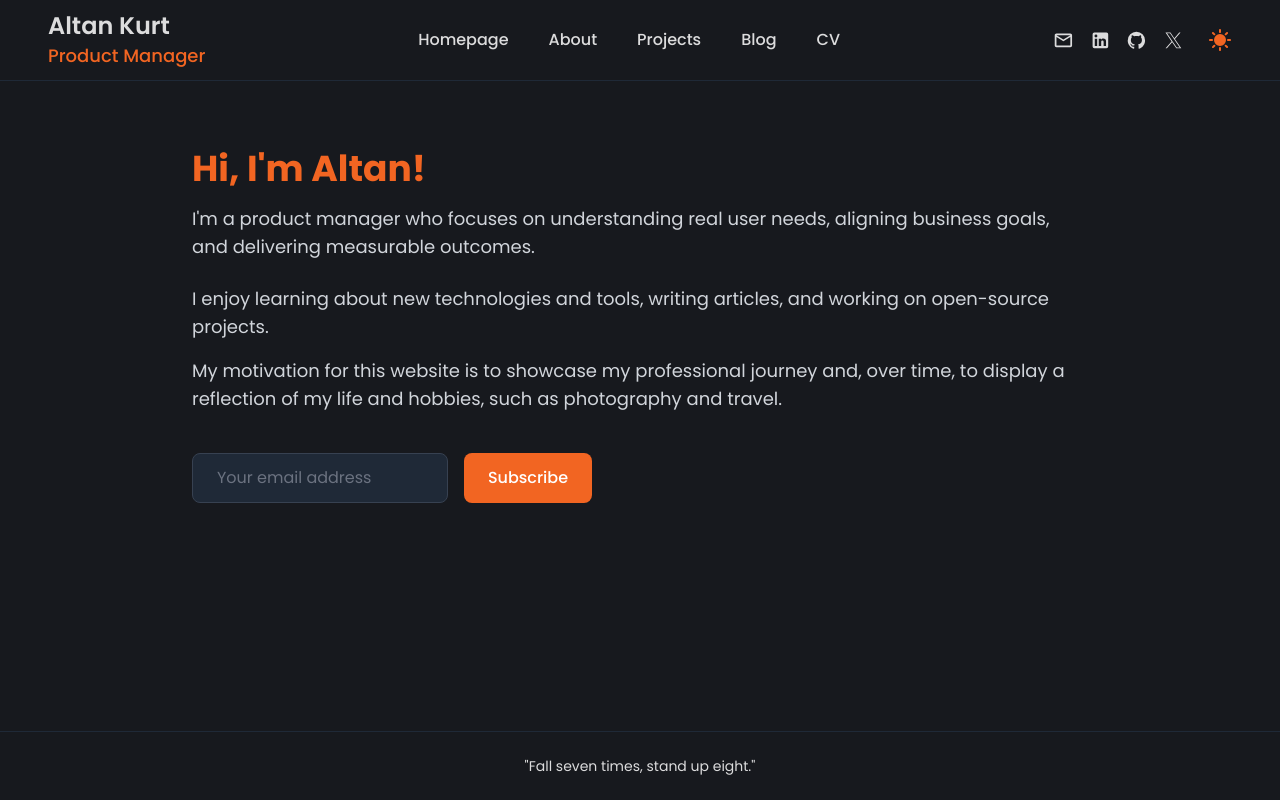
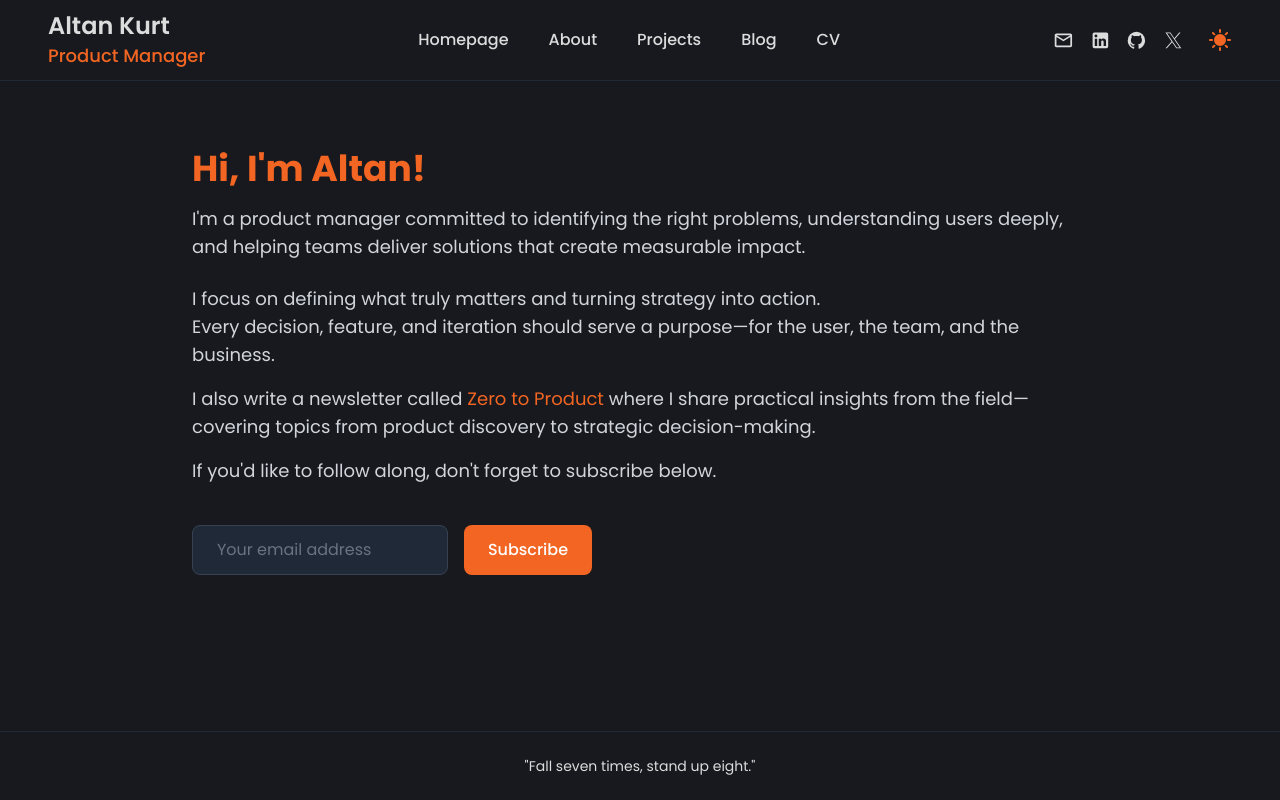
Before and after one commit to altankurt/altankurt.com, a Next.js app: page / in a window 1280 px wide. Built offline with nearby package versions, Linux system fonts and the light colour scheme.

Commit message:
update content

```diff
--- a/src/pages/index.js
+++ b/src/pages/index.js
@@ -83,19 +83,32 @@ export default function Homepage() {
           <div className="space-y-4">
             <h1 className="text-3xl md:text-4xl font-bold text-primary">Hi, I&apos;m Altan!</h1>
             <p className="text-base md:text-lg text-gray-600 dark:text-gray-300 leading-relaxed">
-              I&apos;m a product manager who focuses on understanding real user needs, aligning
-              business goals, and delivering measurable outcomes.
+              I&apos;m a product manager committed to identifying the right problems, understanding
+              users deeply, and helping teams deliver solutions that create measurable impact.
             </p>
           </div>
 
           <div className="space-y-4">
             <p className="text-base md:text-lg text-gray-600 dark:text-gray-300 leading-relaxed">
-              I enjoy learning about new technologies and tools, writing articles, and working on
-              open-source projects.
+              I focus on defining what truly matters and turning strategy into action. <br />
+              Every decision, feature, and iteration should serve a purpose—for the user, the team,
+              and the business.
             </p>
             <p className="text-base md:text-lg text-gray-600 dark:text-gray-300 leading-relaxed">
-              My motivation for this website is to showcase my professional journey and, over time,
-              to display a reflection of my life and hobbies, such as photography and travel.
+              I also write a newsletter called{' '}
+              <a
+                href="https://www.linkedin.com/newsletters/7290832723387047936/"
+                target="_blank"
+                rel="noopener noreferrer"
+                className="text-primary hover:text-primary/80 transition-colors duration-200"
+              >
+                Zero to Product
+              </a>{' '}
+              where I share practical insights from the field—covering topics from product discovery
+              to strategic decision-making.
+            </p>
+            <p className="text-base md:text-lg text-gray-600 dark:text-gray-300 leading-relaxed">
+              If you&apos;d like to follow along, don&apos;t forget to subscribe below.
             </p>
           </div>
 
```
